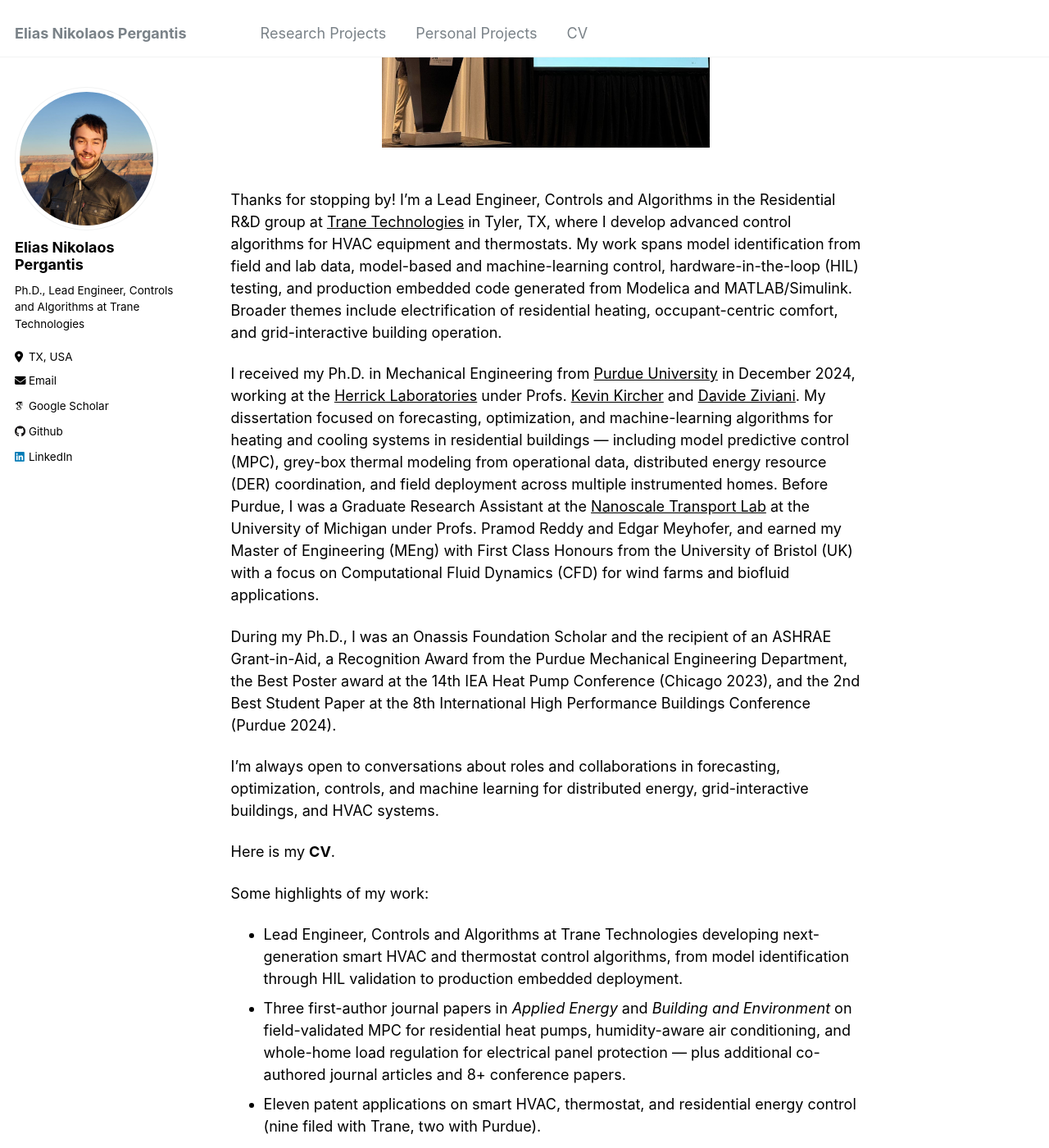
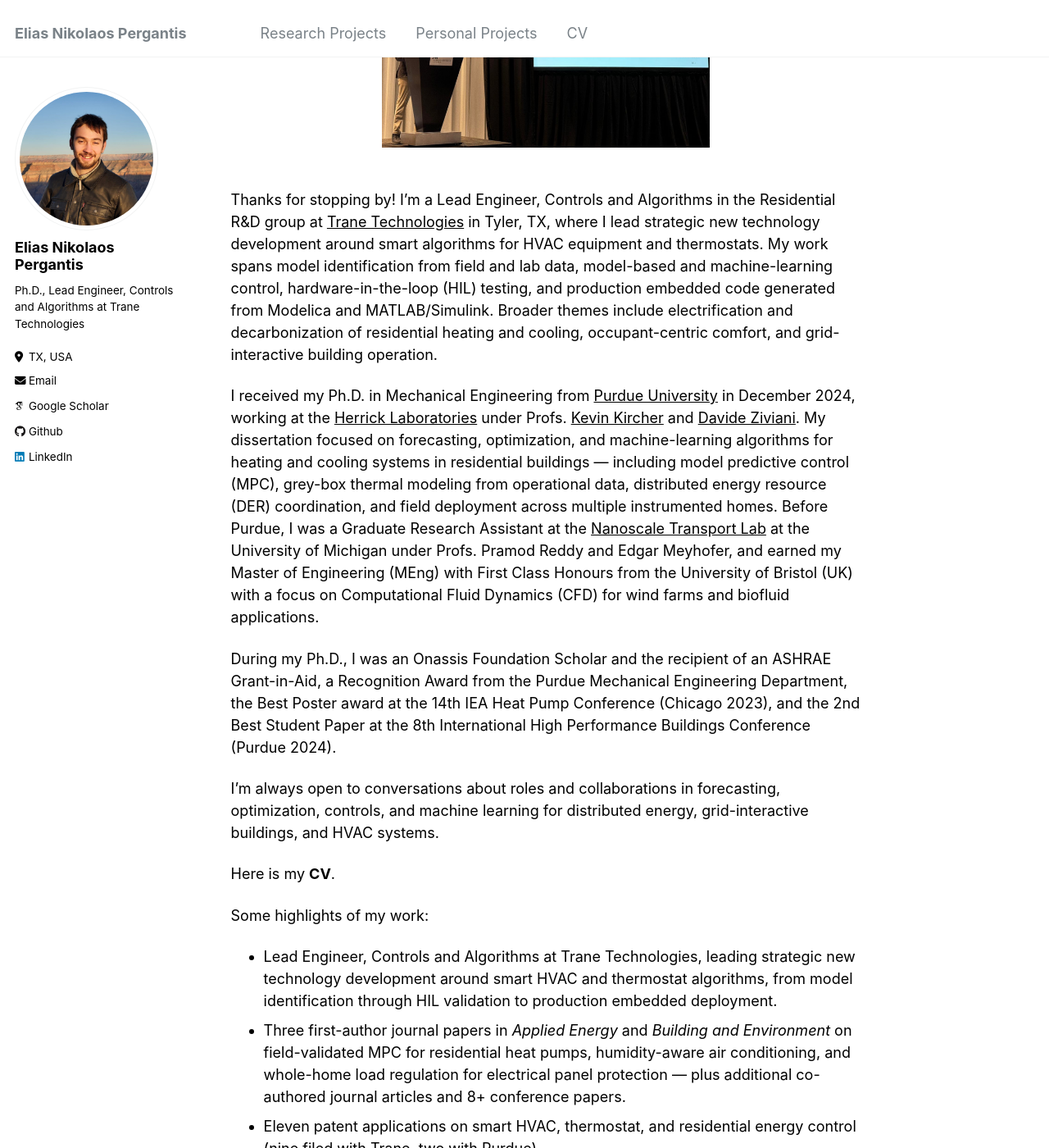
Before and after one commit to epergant/epergant.github.io, a Jekyll site: the page built from _pages/about.md, in a window 1280 px wide and 1400 px high, scrolled down 190 px. Shown: the whole window at 82% size. Built offline with Jekyll 4.4.1, drawn with Linux system fonts in a browser that asks for light colours; some web fonts are replaced; some of the changed text lies outside the part shown.

Commit message:
small correction

```diff
--- a/_pages/about.md
+++ b/_pages/about.md
@@ -20,7 +20,7 @@ redirect_from:
 
 <br>
 
-Thanks for stopping by! I'm a Lead Engineer, Controls and Algorithms in the Residential R&D group at <a href="https://www.tranetechnologies.com/" target="_blank" style="color: black; text-decoration: underline;">Trane Technologies</a> in Tyler, TX, where I develop advanced control algorithms for HVAC equipment and thermostats. My work spans model identification from field and lab data, model-based and machine-learning control, hardware-in-the-loop (HIL) testing, and production embedded code generated from Modelica and MATLAB/Simulink. Broader themes include electrification of residential heating, occupant-centric comfort, and grid-interactive building operation.
+Thanks for stopping by! I'm a Lead Engineer, Controls and Algorithms in the Residential R&D group at <a href="https://www.tranetechnologies.com/" target="_blank" style="color: black; text-decoration: underline;">Trane Technologies</a> in Tyler, TX, where I lead strategic new technology development around smart algorithms for HVAC equipment and thermostats. My work spans model identification from field and lab data, model-based and machine-learning control, hardware-in-the-loop (HIL) testing, and production embedded code generated from Modelica and MATLAB/Simulink. Broader themes include electrification and decarbonization of residential heating and cooling, occupant-centric comfort, and grid-interactive building operation.
 
 I received my Ph.D. in Mechanical Engineering from <a href="https://www.purdue.edu/" target="_blank" style="color: black; text-decoration: underline;">Purdue University</a> in December 2024, working at the <a href="https://engineering.purdue.edu/Herrick" target="_blank" style="color: black; text-decoration: underline;">Herrick Laboratories</a> under Profs. <a href="https://kevinjkircher.com/" target="_blank" style="color: black; text-decoration: underline;">Kevin Kircher</a> and <a href="https://engineering.purdue.edu/ME/People/ptProfile?resource_id=164622" target="_blank" style="color: black; text-decoration: underline;">Davide Ziviani</a>. My dissertation focused on forecasting, optimization, and machine-learning algorithms for heating and cooling systems in residential buildings — including model predictive control (MPC), grey-box thermal modeling from operational data, distributed energy resource (DER) coordination, and field deployment across multiple instrumented homes. Before Purdue, I was a Graduate Research Assistant at the <a href="https://public.websites.umich.edu/~pramodr/Home.html" target="_blank" style="color: black; text-decoration: underline;">Nanoscale Transport Lab</a> at the University of Michigan under Profs. Pramod Reddy and Edgar Meyhofer, and earned my Master of Engineering (MEng) with First Class Honours from the University of Bristol (UK) with a focus on Computational Fluid Dynamics (CFD) for wind farms and biofluid applications.
 
@@ -31,12 +31,13 @@ I'm always open to conversations about roles and collaborations in forecasting,
 Here is my <b><a href="https://epergant.github.io/files/CV_Pergantis.pdf" target="_blank" style="color: black; text-decoration:none;">CV</a></b>.
 
 Some highlights of my work:
-- Lead Engineer, Controls and Algorithms at Trane Technologies developing next-generation smart HVAC and thermostat control algorithms, from model identification through HIL validation to production embedded deployment.
+- Lead Engineer, Controls and Algorithms at Trane Technologies, leading strategic new technology development around smart HVAC and thermostat algorithms, from model identification through HIL validation to production embedded deployment.
 - Three first-author journal papers in <i>Applied Energy</i> and <i>Building and Environment</i> on field-validated MPC for residential heat pumps, humidity-aware air conditioning, and whole-home load regulation for electrical panel protection — plus additional co-authored journal articles and 8+ conference papers.
 - Eleven patent applications on smart HVAC, thermostat, and residential energy control (nine filed with Trane, two with Purdue).
 - Delivered four multi-year field studies of predictive control in real homes, spanning system identification, sensor and data-pipeline design, cloud-based data infrastructure (AWS), and long-horizon optimization of coordinated heat pumps, water heaters, PVs, and EVs.
 - Led the first side-by-side field deployment of Model Predictive Control and model-based Reinforcement Learning for residential HVAC — each run for a full month in an occupied home with a heat pump — quantifying the safety, sample-efficiency, and engineering-effort trade-offs between the two paradigms (Applied Energy, under review; <a href="https://arxiv.org/abs/2510.01475" target="_blank" style="color: black; text-decoration: underline;">arXiv</a>).
 - Developed data-driven methods for estimating residential design heating loads from smart thermostat data and utility bills, validated against Manual J calculations across 74 homes in five US climate zones — showing that existing heating equipment is typically 2.7–3.0× oversized (<a href="https://arxiv.org/abs/2609.07619" target="_blank" style="color: black; text-decoration: underline;">arXiv, 2026</a>).
+- Co-authored EDGIE, an open-source toolbox for simulating the distribution-grid impacts of building and vehicle electrification (<a href="https://aisel.aisnet.org/hicss-57/es/resilient_networks/4/" target="_blank" style="color: black; text-decoration: underline;">HICSS 2024</a>), since used in a county-by-county US study of grid reinforcement costs under full residential electrification (<a href="https://constancecrozier.github.io/files/CELL_REPORTS_SUSTAINABILITY.pdf" target="_blank" style="color: black; text-decoration: underline;">Cell Reports Sustainability</a>).
 - Co-developed two novel thermodynamic cycles, one for <a href="https://heatpumpingtechnologies.org/news/1/58534/" target="_blank" style="color: black; text-decoration: underline;">high-temperature heat pumps</a> and another for space conditioning using <a href="https://www.energy.gov/eere/buildings/articles/no-vapor-compression-electrochemical-looping-heat-pump-novel-hp" target="_blank" style="color: black; text-decoration: underline;">electrochemical reactions</a>.
 - Advised 9 undergraduate and 4 graduate students; funded under major DOE and Center for High Performance Buildings (Purdue) grants.
 - Peer reviewer for 30+ journal manuscripts across <i>Applied Energy</i>, <i>Energy Policy</i>, <i>Energy Conversion and Management</i>, <i>Building and Environment</i>, <i>Energy and Buildings</i>, <i>Sustainable Energy, Grids and Networks</i>, and others; also reviewer for multiple ASHRAE and Purdue conferences.
```
Also changed, not shown: _pages/publications.md (+7 -1 lines), 1 other file.
